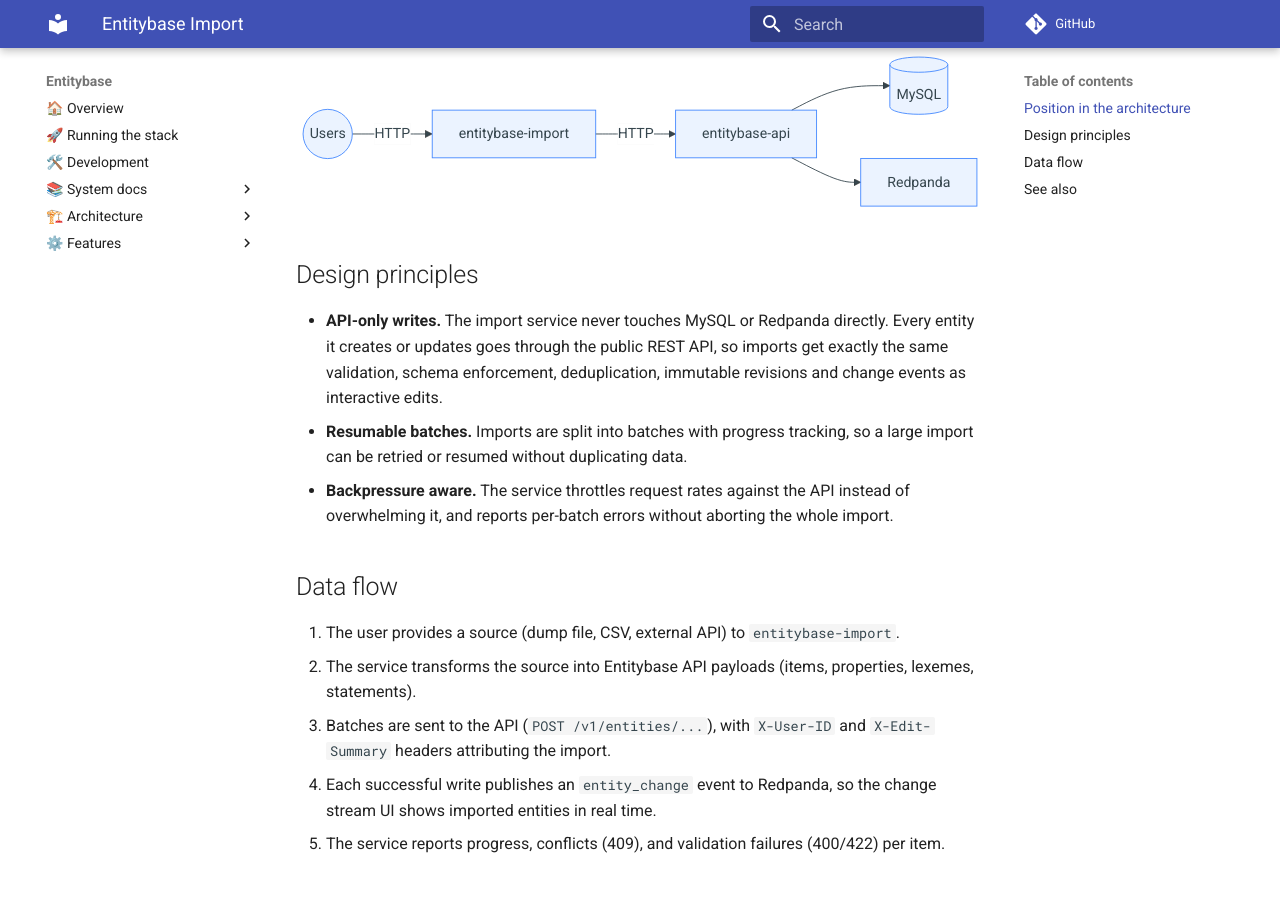
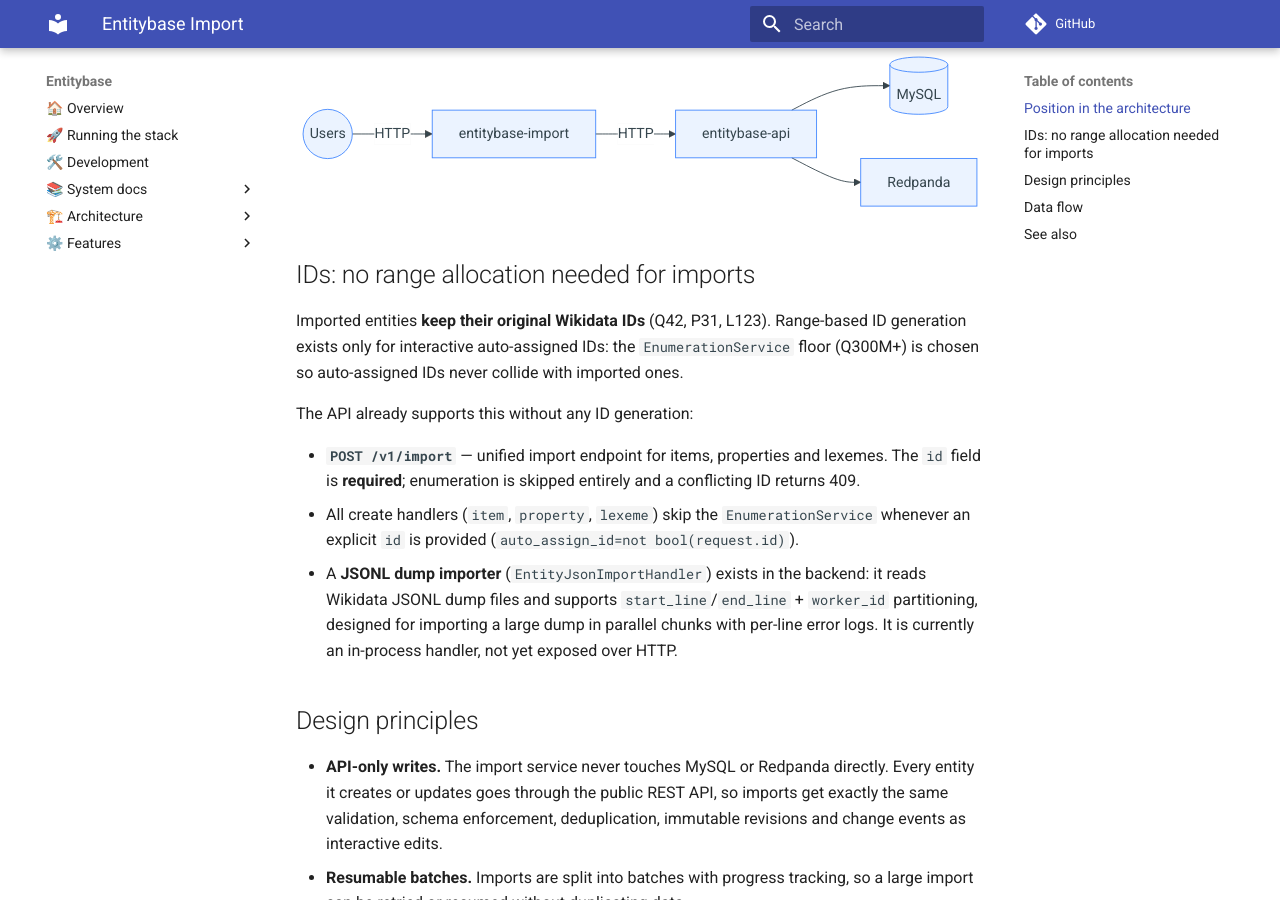
Before and after one commit to Entitybasedev/entitybase-monorepo, an MkDocs documentation site: the page built from docs/ARCHITECTURE/ENTITYBASE-IMPORT.md, in a window 1280 px wide and 900 px high, scrolled down 390 px. Built offline with MkDocs 1.6.1 and Material for MkDocs 9.7.7, drawn with Linux system fonts in a browser that asks for light colours; comment, search, counter and statistics services are not loaded.

Commit message:
Import docs: explicit IDs, no range allocation; JSONL dump importer

````diff
--- a/docs/ARCHITECTURE/ENTITYBASE-IMPORT.md
+++ b/docs/ARCHITECTURE/ENTITYBASE-IMPORT.md
@@ -19,6 +19,27 @@ flowchart LR
     API --> MySQL[(MySQL)]
     API --> Redpanda[Redpanda]
 ```
+
+## IDs: no range allocation needed for imports
+
+Imported entities **keep their original Wikidata IDs** (Q42, P31, L123).
+Range-based ID generation exists only for interactive auto-assigned IDs:
+the `EnumerationService` floor (Q300M+) is chosen so auto-assigned IDs
+never collide with imported ones.
+
+The API already supports this without any ID generation:
+
+- **`POST /v1/import`** — unified import endpoint for items, properties
+  and lexemes. The `id` field is **required**; enumeration is skipped
+  entirely and a conflicting ID returns 409.
+- All create handlers (`item`, `property`, `lexeme`) skip the
+  `EnumerationService` whenever an explicit `id` is provided
+  (`auto_assign_id=not bool(request.id)`).
+- A **JSONL dump importer** (`EntityJsonImportHandler`) exists in the
+  backend: it reads Wikidata JSONL dump files and supports
+  `start_line`/`end_line` + `worker_id` partitioning, designed for
+  importing a large dump in parallel chunks with per-line error logs.
+  It is currently an in-process handler, not yet exposed over HTTP.
 
 ## Design principles
 
````
